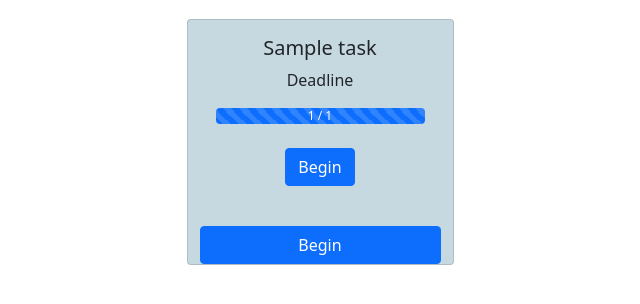
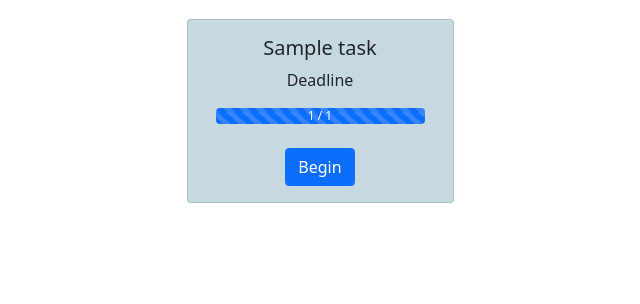
Before and after one commit to atakanerefe/International-Colby-Copy, a Flask app: page /task in a window 1280 px wide. Shown: the part 203-507 px from the top of the page, without its empty margins (320-960 px from the left). Run offline with Flask 3, Linux system fonts and the light colour scheme; a user stored in the database is signed in; tables that the repository leaves empty hold one stand-in row (values such as "Sample post").

Commit message:
Add updated urls based on needed arguments
Change subtask and task html to use the new url system.

```diff
--- a/website/templates/task.html
+++ b/website/templates/task.html
@@ -31,10 +31,8 @@
                         <div class="progress-bar progress-bar-striped progress-bar-animated" style="width: {{ task.progress.percent }}%">{{ task.progress.completed }} / {{ task.progress.total }}</div>
                     </div>
                     <!-- Add argument to subtask URL to send info on task-->
-                    <a class="btn btn-primary mt-4" href="{{url_for ('main.subtask')}}">Begin</a>
+                    <a class="btn btn-primary mt-4" href="{{url_for ('main.subtask', task_id=task.id)}}">Begin</a>
                 </div>
-                <!-- Add argument to subtask URL to send info on task-->
-                <a class="btn btn-primary mt-4" href="{{url_for ('main.subtask', task_id=task.id)}}">Begin</a>
             </div>
             {% endfor %}
         </content>
```
Also changed, not shown: website/templates/subtask.html (+1 -8 lines).
